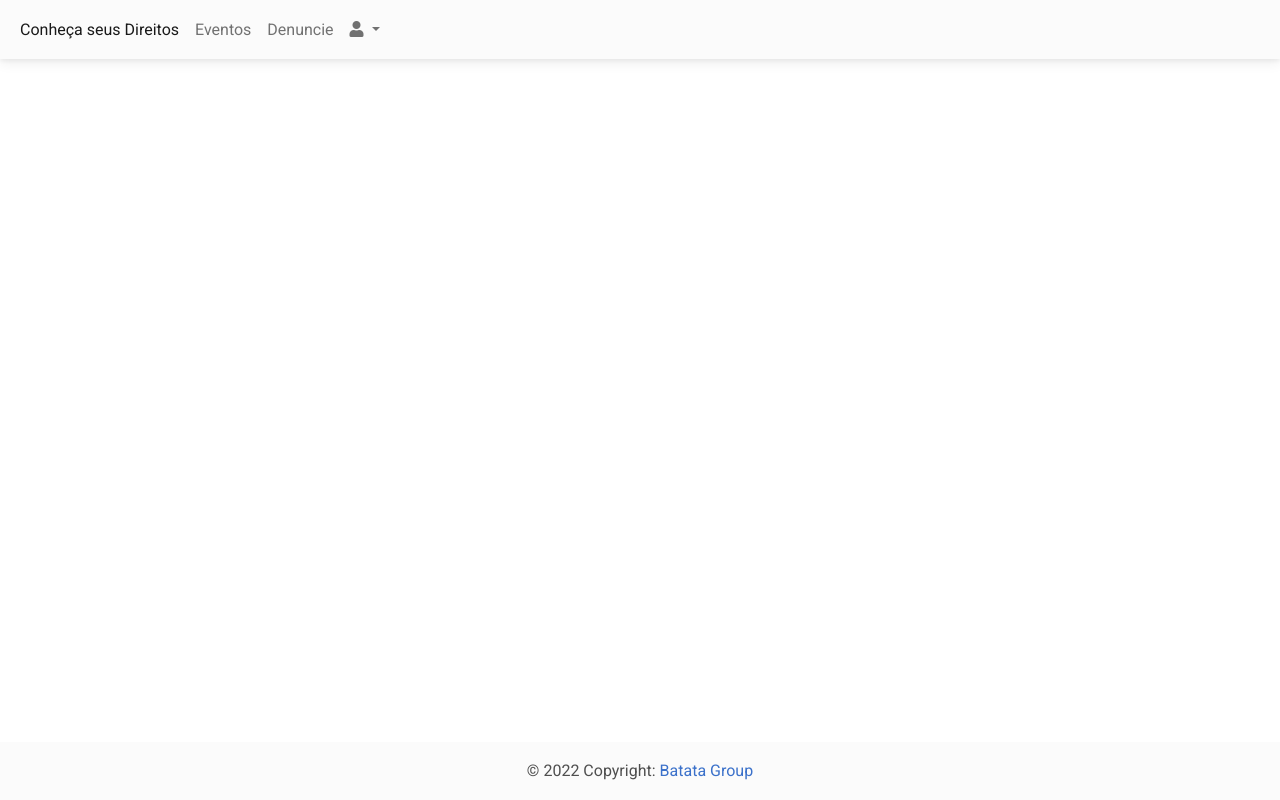
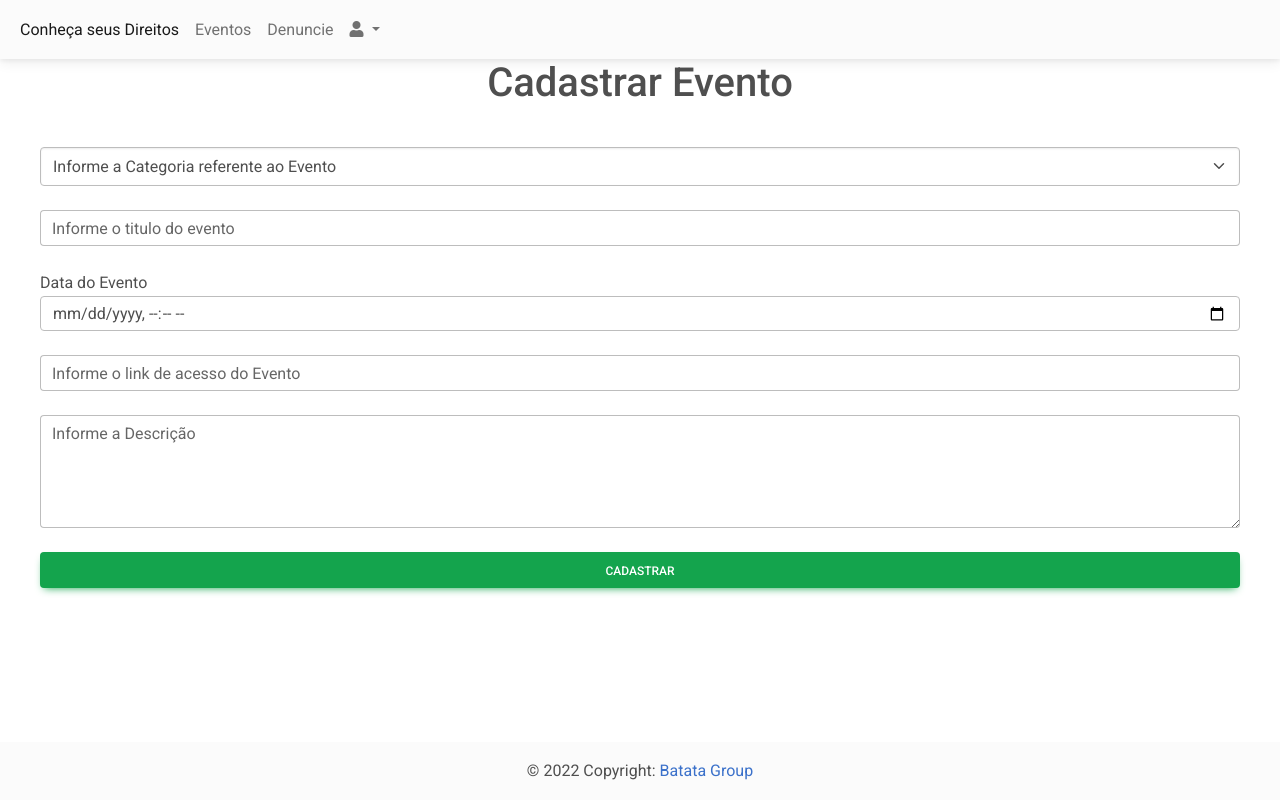
Before and after one commit to ViniciusACaldeira/Dihu, a CodeIgniter app: page /dihu/eventos/cadastro in a window 1280 px wide. Run offline with CodeIgniter, Linux system fonts and the light colour scheme; tables that the repository leaves empty or names only in its code hold one stand-in row (values such as "Sample post").

Commit message:
Funcionalidade de Eventos

```diff
--- a/application/controllers/Eventos.php
+++ b/application/controllers/Eventos.php
@@ -8,6 +8,11 @@ class Eventos extends CI_Controller {
 		$this->load->view('common/header');
 		$this->load->view('common/navbar');
 
+		$this->load->model('eventos/eventoModel');
+		$Data['dados'] = $this->eventoModel->coletaEventosCategoria( );
+
+		$this->load->view('evento/index', $Data);
+
         //$this->load->view('usuario/login');
 		$this->load->view('common/footer');
 	}
@@ -17,6 +22,14 @@ class Eventos extends CI_Controller {
         $this->load->view('common/header');
 		$this->load->view('common/navbar');
 
+		$this->load->model('categoria/categoriaModel');
+        $Data['categorias'] = $this->categoriaModel->coletaCategorias( );
+
+		$this->load->view('cadastro/evento/evento', $Data);
+
+		$this->load->model('eventos/eventoModel');
+        $this->eventoModel->criar();
+
         //$this->load->view('usuario/login');
 		$this->load->view('common/footer');
     }
--- a/application/models/eventos/eventoModel.php
+++ b/application/models/eventos/eventoModel.php
@@ -1,8 +1,70 @@
 <?php
-    class categoriaModel extends CI_Model{
+    class eventoModel extends CI_Model{
         public function criar()
         {
             if(! sizeof($_POST))
                 return;
+
+            $categoria = $this->input->post( 'categoria' );
+            $titulo = $this->input->post('titulo');
+            $data = $this->input->post('data');
+            $link = $this->input->post('link');
+            $descricao = $this->input->post('descricao');
+
+
+            $sql = "INSERT INTO evento ( data, descricao, link, titulo)
+                    VALUES ( '$data', '$descricao', '$link', '$titulo' )";
+
+            $this->db->query($sql);
+            $id = $this->db->insert_id();
+            $sql = "INSERT INTO evento_categoria (eventoID, categoriaID) VALUES ( $id, $categoria)";
+            $this->db->query($sql);
+        }
+
+        public function coletaEventosCategoria( )
+        {
+            $sql = "SELECT c.id categoriaID, c.nome categoriaNome, e.* FROM evento e
+                    INNER JOIN evento_categoria ec ON ec.eventoID = e.ID
+                    INNER JOIN categoria c ON ec.categoriaID = c.ID";
+
+            $resultado = $this->db->query($sql)->result( );
+
+            $data = [];
+
+            $categoria = new stdClass( );
+
+            foreach( $resultado as $dados )
+            {
+                if( !isset($categoria->id) || $categoria->id != $dados->categoriaID )
+                {
+                    if( isset($categoria->id) )
+                        array_push( $data, $categoria );
+
+                    $categoria = new stdClass( );
+                    $categoria->eventos = [];
+                    $categoria->id = $dados->categoriaID;
+                    $categoria->nome = $dados->categoriaNome;
+                }
+
+                $evento = new stdClass( );
+                $evento->id = $dados->id;
+                $evento->titulo = $dados->titulo;
+                $evento->descricao = $dados->descricao;
+                $evento->link = $dados->link;
+                $evento->data = $dados->data;
+
+                $dataInicio = new DateTime( $dados->data );
+                $hoje = new DateTime( );
+                $evento->diasInicio = $dataInicio->diff( $hoje )->days;
+
+                $evento->aberto = $dataInicio >= new DateTime( );
+
+                array_push( $categoria->eventos, $evento );
+            }
+
+            if( isset($categoria->id) )
+                array_push( $data, $categoria);
+
+            return $data;
         }
 }
--- a/application/views/cadastro/categoria/informacoes.php
+++ b/application/views/cadastro/categoria/informacoes.php
@@ -21,7 +21,7 @@
         </div>
 
         <div class="form-outline mb-4">
-            <textarea class="form-control" id="descricao" rows="4"></textarea>
+            <textarea class="form-control" id="descricao" name="descricao" rows="4"></textarea>
             <label class="form-label" for="descricao">Conteudo a ser exibido</label>
         </div>
 
--- /dev/null
+++ b/application/views/cadastro/evento/evento.php
@@ -0,0 +1,32 @@
+<h1 class="titulo">Cadastrar Evento</h1>
+
+<div class="content">
+    <form method="POST">
+        <select required="required" id="categoria" name="categoria" class="form-select">
+            <option selected value="0">Informe a Categoria referente ao Evento</option>
+            <?php foreach( $categorias as $linha): ?>
+                <option value="<?= $linha->id?>"><?= $linha->nome ?></option>
+            <?php endforeach;?>
+        </select>
+
+        <div class="form-outline mb-4 mt-4">
+            <input type="text" id="titulo" name="titulo" class="form-control" />
+            <label class="form-label" for="titulo">Informe o titulo do evento</label>
+        </div>
+
+        <label for="data">Data do Evento</label>
+        <input id="data" class="form-control" name="data" type="datetime-local" />
+
+        <div class="form-outline mb-4 mt-4">
+            <input type="text" id="link" name="link" class="form-control" />
+            <label class="form-label" for="link">Informe o link de acesso do Evento</label>
+        </div>
+
+        <div class="form-outline mb-4">
+            <textarea class="form-control" id="descricao" name="descricao" rows="4"></textarea>
+            <label class="form-label" for="descricao">Informe a Descrição</label>
+        </div>
+
+        <button type="submit" class="btn btn-success btn-block mb-4">Cadastrar</button>
+    </form>
+</div>
```
Also changed, not shown: application/views/evento/index.php (added, +35 -0 lines).
